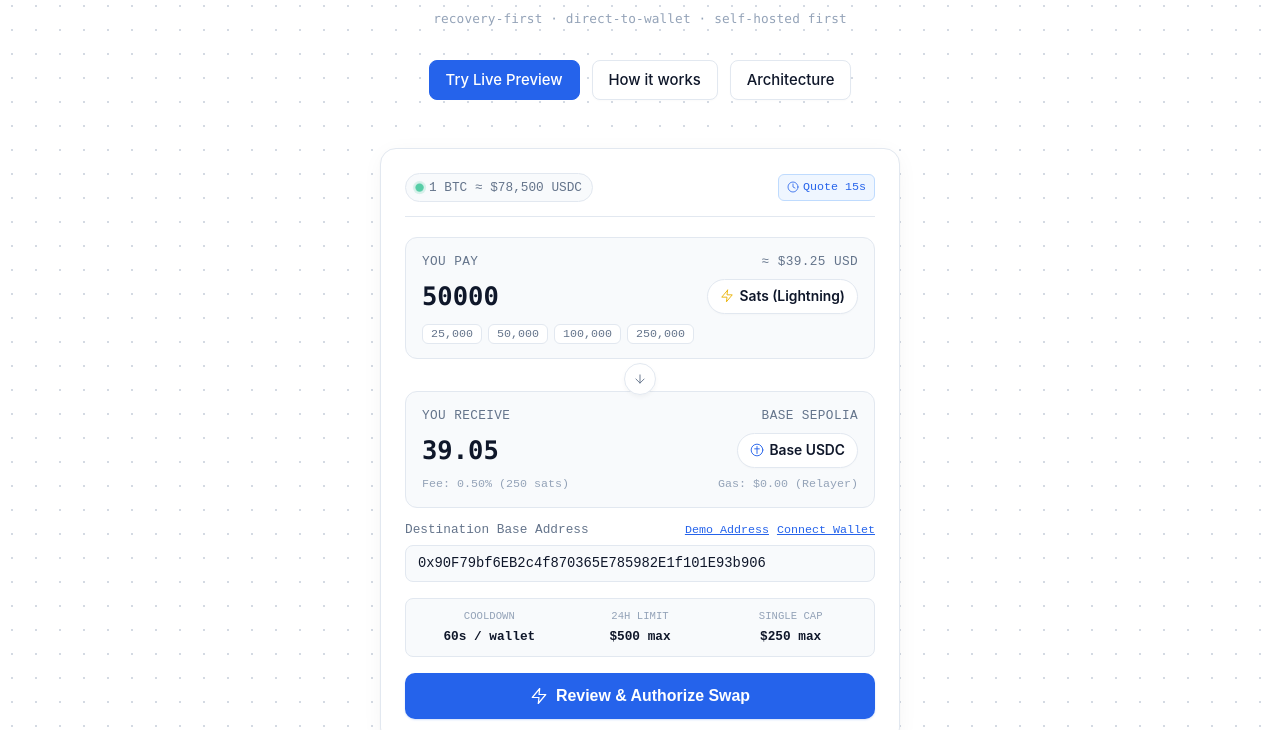
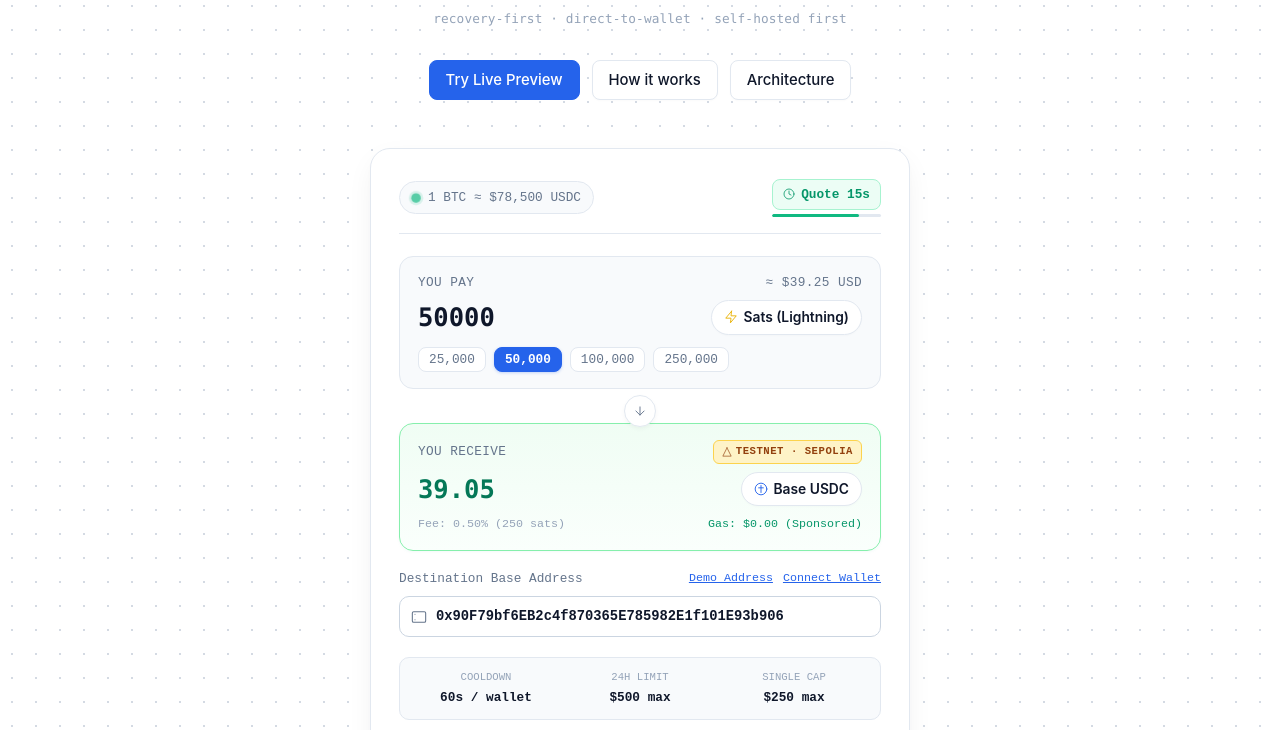
Before and after one commit to aipp-key/sovroute, a website: page web/index.html in a window 1280 px wide. Shown: the part 222-952 px from the top of the page. Drawn offline with Linux system fonts and the light colour scheme; no server answers.

Commit message:
style(web): enhance visual hierarchy, countdown progress bar, testnet badge, and spacing

```diff
--- a/web/index.html
+++ b/web/index.html
@@ -470,17 +470,17 @@
            Interactive Swap Widget & Settlement Pipeline Styles
            ========================================================== */
         .swap-section {
-            padding-bottom: 56px;
+            padding-bottom: 64px;
         }
 
         .swap-card {
-            max-width: 520px;
+            max-width: 540px;
             margin: 0 auto;
             background-color: #ffffff;
             border: 1px solid var(--border-light);
-            border-radius: 16px;
-            padding: 24px;
-            box-shadow: 0 4px 24px -4px rgba(15, 23, 42, 0.06), 0 1px 2px rgba(15, 23, 42, 0.04);
+            border-radius: 20px;
+            padding: 30px 28px;
+            box-shadow: 0 10px 30px -5px rgba(15, 23, 42, 0.07), 0 4px 6px -2px rgba(15, 23, 42, 0.03);
             position: relative;
         }
 
@@ -488,29 +488,29 @@
             display: flex;
             align-items: center;
             justify-content: space-between;
-            margin-bottom: 20px;
-            padding-bottom: 14px;
+            margin-bottom: 22px;
+            padding-bottom: 16px;
             border-bottom: 1px solid var(--border-light);
             flex-wrap: wrap;
-            gap: 8px;
+            gap: 12px;
         }
 
         .swap-rate-indicator {
             display: inline-flex;
             align-items: center;
-            gap: 6px;
+            gap: 8px;
             font-family: ui-monospace, SFMono-Regular, monospace;
             font-size: 0.75rem;
             color: var(--text-muted);
             background: #f8fafc;
-            padding: 4px 10px;
+            padding: 6px 12px;
             border-radius: 9999px;
             border: 1px solid var(--border-light);
         }
 
         .status-dot {
-            width: 7px;
-            height: 7px;
+            width: 8px;
+            height: 8px;
             border-radius: 50%;
             background-color: #10b981;
             box-shadow: 0 0 0 2px rgba(16, 185, 129, 0.2);
@@ -522,32 +522,115 @@
             50% { transform: scale(1.2); opacity: 0.7; }
         }
 
+        .swap-expiry-wrap {
+            display: flex;
+            flex-direction: column;
+            align-items: flex-end;
+            gap: 4px;
+            min-width: 105px;
+        }
+
         .swap-expiry-badge {
             font-family: ui-monospace, SFMono-Regular, monospace;
-            font-size: 0.6875rem;
-            color: var(--accent-blue);
-            background-color: #eff6ff;
-            border: 1px solid var(--accent-blue-border);
-            padding: 4px 8px;
-            border-radius: 6px;
+            font-size: 0.75rem;
+            font-weight: 600;
+            padding: 5px 10px;
+            border-radius: 8px;
             display: inline-flex;
             align-items: center;
-            gap: 4px;
+            gap: 6px;
+            transition: all 0.3s ease;
+        }
+
+        .swap-expiry-badge.status-green {
+            color: #059669;
+            background-color: #ecfdf5;
+            border: 1px solid #a7f3d0;
+        }
+
+        .swap-expiry-badge.status-amber {
+            color: #d97706;
+            background-color: #fffbeb;
+            border: 1px solid #fde68a;
+        }
+
+        .swap-expiry-badge.status-red {
+            color: #dc2626;
+            background-color: #fef2f2;
+            border: 1px solid #fecaca;
+            animation: pulse-border 1s infinite alternate;
+        }
+
+        @keyframes pulse-border {
+            from { border-color: #fecaca; }
+            to { border-color: #ef4444; }
+        }
+
+        .swap-progress-track {
+            width: 100%;
+            height: 3px;
+            background-color: #e2e8f0;
+            border-radius: 9999px;
+            overflow: hidden;
+        }
+
+        .swap-progress-fill {
+            height: 100%;
+            width: 100%;
+            background-color: #10b981;
+            border-radius: 9999px;
+            transition: width 1s linear, background-color 0.3s ease;
         }
 
         .swap-field {
+            border-radius: 14px;
+            padding: 16px 18px;
+            transition: all 0.15s ease;
+        }
+
+        .swap-field-pay {
             background-color: #f8fafc;
             border: 1px solid var(--border-light);
-            border-radius: 12px;
-            padding: 14px 16px;
-            margin-bottom: 8px;
-            transition: border-color 0.15s ease, background-color 0.15s ease;
-        }
-
-        .swap-field:focus-within {
+            margin-bottom: 10px;
+        }
+
+        .swap-field-pay:focus-within {
             border-color: var(--accent-blue);
             background-color: #ffffff;
-            box-shadow: 0 0 0 1px var(--accent-blue);
+            box-shadow: 0 0 0 2px rgba(37, 99, 235, 0.12);
+        }
+
+        .swap-field-receive {
+            background: linear-gradient(180deg, #f0fdf4 0%, #fafffc 100%);
+            border: 1.5px solid #86efac;
+            margin-bottom: 18px;
+            box-shadow: 0 1px 3px rgba(16, 185, 129, 0.05);
+        }
+
+        .swap-field-receive:focus-within {
+            border-color: #10b981;
+            box-shadow: 0 0 0 2px rgba(16, 185, 129, 0.15);
+        }
+
+        .swap-field-receive .swap-input {
+            color: #047857;
+            font-weight: 700;
+        }
+
+        .testnet-badge {
+            display: inline-flex;
+            align-items: center;
+            gap: 4px;
+            background-color: #fef3c7;
+            border: 1px solid #fcd34d;
+            color: #92400e;
+            font-family: ui-monospace, SFMono-Regular, monospace;
+            font-size: 0.625rem;
+            font-weight: 700;
+            letter-spacing: 0.05em;
+            padding: 3px 8px;
+            border-radius: 6px;
+            text-transform: uppercase;
         }
 
         .swap-label-row {
@@ -601,8 +684,8 @@
 
         .swap-chips {
             display: flex;
-            gap: 6px;
-            margin-top: 10px;
+            gap: 8px;
+            margin-top: 12px;
             flex-wrap: wrap;
         }
 
@@ -610,10 +693,11 @@
             background: #ffffff;
             border: 1px solid var(--border-light);
             color: var(--text-muted);
-            font-size: 0.6875rem;
+            font-size: 0.75rem;
             font-family: ui-monospace, SFMono-Regular, monospace;
-            padding: 2px 8px;
-            border-radius: 6px;
+            font-weight: 500;
+            padding: 4px 10px;
+            border-radius: 8px;
             cursor: pointer;
             transition: all 0.15s ease;
         }
@@ -621,6 +705,15 @@
         .swap-chip:hover {
             border-color: var(--accent-blue);
             color: var(--accent-blue);
+            background-color: #eff6ff;
+        }
+
+        .swap-chip.active {
+            background-color: var(--accent-blue);
+            color: #ffffff;
+            border-color: var(--accent-blue);
+            font-weight: 600;
+            box-shadow: 0 1px 3px rgba(37, 99, 235, 0.25);
         }
 
         .swap-divider-wrap {
@@ -647,15 +740,15 @@
         }
 
         .swap-address-group {
-            margin-top: 12px;
-            margin-bottom: 16px;
+            margin-top: 18px;
+            margin-bottom: 20px;
         }
 
         .swap-address-label-row {
             display: flex;
             justify-content: space-between;
             align-items: center;
-            margin-bottom: 6px;
+            margin-bottom: 8px;
             font-size: 0.75rem;
             color: var(--text-muted);
             font-family: ui-monospace, SFMono-Regular, monospace;
@@ -663,7 +756,7 @@
 
         .swap-address-actions {
             display: flex;
-            gap: 8px;
+            gap: 10px;
         }
 
         .swap-mini-link {
@@ -671,39 +764,56 @@
             border: none;
             color: var(--accent-blue);
             font-size: 0.6875rem;
+            font-weight: 500;
             cursor: pointer;
             text-decoration: underline;
             padding: 0;
             font-family: inherit;
         }
 
+        .swap-address-input-wrap {
+            position: relative;
+            display: flex;
+            align-items: center;
+        }
+
+        .swap-address-icon {
+            position: absolute;
+            left: 12px;
+            width: 16px;
+            height: 16px;
+            color: #64748b;
+            pointer-events: none;
+        }
+
         .swap-address-input {
             width: 100%;
-            padding: 10px 12px;
-            background-color: #f8fafc;
-            border: 1px solid var(--border-light);
-            border-radius: 8px;
+            padding: 12px 14px 12px 36px;
+            background-color: #ffffff;
+            border: 1.5px solid #cbd5e1;
+            border-radius: 10px;
             font-family: ui-monospace, SFMono-Regular, monospace;
             font-size: 0.8125rem;
-            color: var(--text-main);
+            font-weight: 600;
+            color: #0f172a;
             outline: none;
-            transition: border-color 0.15s ease;
+            transition: all 0.15s ease;
         }
 
         .swap-address-input:focus {
             border-color: var(--accent-blue);
-            background-color: #ffffff;
+            box-shadow: 0 0 0 2px rgba(37, 99, 235, 0.15);
         }
 
         .swap-limits-banner {
             display: grid;
             grid-template-columns: repeat(3, 1fr);
-            gap: 8px;
+            gap: 10px;
             background-color: #f8fafc;
             border: 1px solid var(--border-light);
-            border-radius: 8px;
-            padding: 10px 12px;
-            margin-bottom: 16px;
+            border-radius: 10px;
+            padding: 12px 14px;
+            margin-bottom: 22px;
             text-align: center;
         }
 
@@ -729,12 +839,12 @@
 
         .swap-action-btn {
             width: 100%;
-            height: 46px;
+            height: 50px;
             background-color: var(--accent-blue);
             color: #ffffff;
             border: none;
-            border-radius: 10px;
-            font-size: 0.9375rem;
+            border-radius: 12px;
+            font-size: 1rem;
             font-weight: 600;
             cursor: pointer;
             display: flex;
@@ -973,14 +1083,19 @@
                             <span class="status-dot"></span>
                             <span id="rate-text">1 BTC &asymp; $78,500 USDC</span>
                         </div>
-                        <div class="swap-expiry-badge">
-                            <svg width="12" height="12" viewBox="0 0 24 24"><circle cx="12" cy="12" r="10"/><polyline points="12 6 12 12 16 14"/></svg>
-                            <span id="countdown-text">Quote 20s</span>
+                        <div class="swap-expiry-wrap">
+                            <div id="expiry-badge" class="swap-expiry-badge status-green">
+                                <svg width="12" height="12" viewBox="0 0 24 24"><circle cx="12" cy="12" r="10"/><polyline points="12 6 12 12 16 14"/></svg>
+                                <span id="countdown-text">Quote 20s</span>
+                            </div>
+                            <div class="swap-progress-track">
+                                <div id="progress-fill" class="swap-progress-fill" style="width: 100%;"></div>
+                            </div>
                         </div>
                     </div>
 
                     <!-- Pay Input -->
-                    <div class="swap-field">
+                    <div class="swap-field swap-field-pay">
                         <div class="swap-label-row">
                             <span>You Pay</span>
                             <span id="usd-equiv">&asymp; $39.25 USD</span>
@@ -994,7 +1109,7 @@
                         </div>
                         <div class="swap-chips">
                             <button type="button" class="swap-chip" data-sats="25000">25,000</button>
-                            <button type="button" class="swap-chip" data-sats="50000">50,000</button>
+                            <button type="button" class="swap-chip active" data-sats="50000">50,000</button>
                             <button type="button" class="swap-chip" data-sats="100000">100,000</button>
                             <button type="button" class="swap-chip" data-sats="250000">250,000</button>
                         </div>
@@ -1008,10 +1123,10 @@
                     </div>
 
                     <!-- Receive Output -->
-                    <div class="swap-field">
+                    <div class="swap-field swap-field-receive">
                         <div class="swap-label-row">
                             <span>You Receive</span>
-                            <span>Base Sepolia</span>
+                            <span class="testnet-badge"><svg width="10" height="10" viewBox="0 0 24 24" fill="none" stroke="currentColor" stroke-width="2.5"><polygon points="12 2 2 22 22 22 12 2"/></svg> TESTNET &middot; SEPOLIA</span>
                         </div>
                         <div class="swap-input-row">
                             <input type="text" id="usdc-output" class="swap-input" value="39.05" readonly aria-label="USDC Amount">
@@ -1020,9 +1135,9 @@
                                 Base USDC
                             </div>
                         </div>
-                        <div style="display: flex; justify-content: space-between; font-size: 0.6875rem; color: var(--text-mono); font-family: ui-monospace, monospace; margin-top: 8px;">
+                        <div style="display: flex; justify-content: space-between; font-size: 0.6875rem; color: var(--text-mono); font-family: ui-monospace, monospace; margin-top: 10px;">
                             <span id="fee-text">Fee: 0.50% (250 sats)</span>
-                            <span>Gas: $0.00 (Relayer)</span>
+                            <span style="color: #059669; font-weight: 500;">Gas: $0.00 (Sponsored)</span>
                         </div>
                     </div>
 
@@ -1035,8 +1150,11 @@
                                 <button type="button" class="swap-mini-link" id="btn-connect-wallet">Connect Wallet</button>
                             </div>
                         </div>
-                        <input type="text" id="destination-address" class="swap-address-input" placeholder="0x..." value="0x90F79bf6EB2c4f870365E785982E1f101E93b906" spellcheck="false">
-                        <div id="address-error" style="display: none; color: #ef4444; font-size: 0.6875rem; font-family: ui-monospace, monospace; margin-top: 4px;">Invalid EVM address format (must start with 0x and be 42 characters).</div>
+                        <div class="swap-address-input-wrap">
+                            <svg class="swap-address-icon" viewBox="0 0 24 24"><rect x="2" y="4" width="20" height="16" rx="2" ry="2"/><line x1="6" y1="8" x2="6.01" y2="8"/><line x1="6" y1="16" x2="6.01" y2="16"/></svg>
+                            <input type="text" id="destination-address" class="swap-address-input" placeholder="0x..." value="0x90F79bf6EB2c4f870365E785982E1f101E93b906" spellcheck="false">
+                        </div>
+                        <div id="address-error" style="display: none; color: #ef4444; font-size: 0.6875rem; font-family: ui-monospace, monospace; margin-top: 6px;">Invalid EVM address format (must start with 0x and be 42 characters).</div>
                     </div>
 
                     <!-- Anti-Abuse Safety Limits Banner -->
@@ -1304,6 +1422,8 @@
             const rateText = document.getElementById('rate-text');
             const feeText = document.getElementById('fee-text');
             const countdownText = document.getElementById('countdown-text');
+            const expiryBadge = document.getElementById('expiry-badge');
+            const progressFill = document.getElementById('progress-fill');
             const destinationAddress = document.getElementById('destination-address');
             const addressError = document.getElementById('address-error');
             const limitError = document.getElementById('limit-error');
@@ -1408,7 +1528,44 @@
                 }
                 rateText.textContent = `1 BTC ≈ $${btcPrice.toLocaleString('en-US', { maximumFractionDigits: 0 })} USDC`;
                 secondsRemaining = 20;
+                updateCountdownDisplay();
                 recalculateQuote();
+            }
+
+            // Countdown Progress Bar & Visual Tone Shifting (Green -> Amber -> Red)
+            function updateCountdownDisplay() {
+                if (countdownText) {
+                    countdownText.textContent = `Quote ${secondsRemaining}s`;
+                }
+
+                const pct = Math.max(0, Math.min(100, (secondsRemaining / 20) * 100));
+                if (progressFill) {
+                    progressFill.style.width = `${pct}%`;
+                }
+
+                if (expiryBadge) {
+                    if (secondsRemaining > 10) {
+                        expiryBadge.className = 'swap-expiry-badge status-green';
+                        if (progressFill) progressFill.style.backgroundColor = '#10b981';
+                    } else if (secondsRemaining > 5) {
+                        expiryBadge.className = 'swap-expiry-badge status-amber';
+                        if (progressFill) progressFill.style.backgroundColor = '#f59e0b';
+                    } else {
+                        expiryBadge.className = 'swap-expiry-badge status-red';
+                        if (progressFill) progressFill.style.backgroundColor = '#ef4444';
+                    }
+                }
+            }
+
+            // Sync active chip selection visually
+            function updateActiveChip(satsVal) {
+                chips.forEach(function (chip) {
+                    if (parseInt(chip.dataset.sats, 10) === satsVal) {
+                        chip.classList.add('active');
+                    } else {
+                        chip.classList.remove('active');
+                    }
+                });
             }
 
             // Quote recalculation
@@ -1469,15 +1626,20 @@
                     secondsRemaining = 20;
                     fetchBtcPrice();
                 } else {
-                    countdownText.textContent = `Quote ${secondsRemaining}s`;
+                    updateCountdownDisplay();
                 }
             }, 1000);
 
             // Listeners for inputs
-            satsInput.addEventListener('input', recalculateQuote);
+            satsInput.addEventListener('input', function () {
+                updateActiveChip(parseInt(this.value, 10));
+                recalculateQuote();
+            });
             chips.forEach(function (chip) {
                 chip.addEventListener('click', function () {
-                    satsInput.value = this.dataset.sats;
+                    const s = parseInt(this.dataset.sats, 10);
+                    satsInput.value = s;
+                    updateActiveChip(s);
                     recalculateQuote();
                 });
             });
@@ -1725,6 +1887,8 @@
             });
 
             // Initial load
+            updateActiveChip(50000);
+            updateCountdownDisplay();
             fetchBtcPrice();
         })();
     </script>
```
